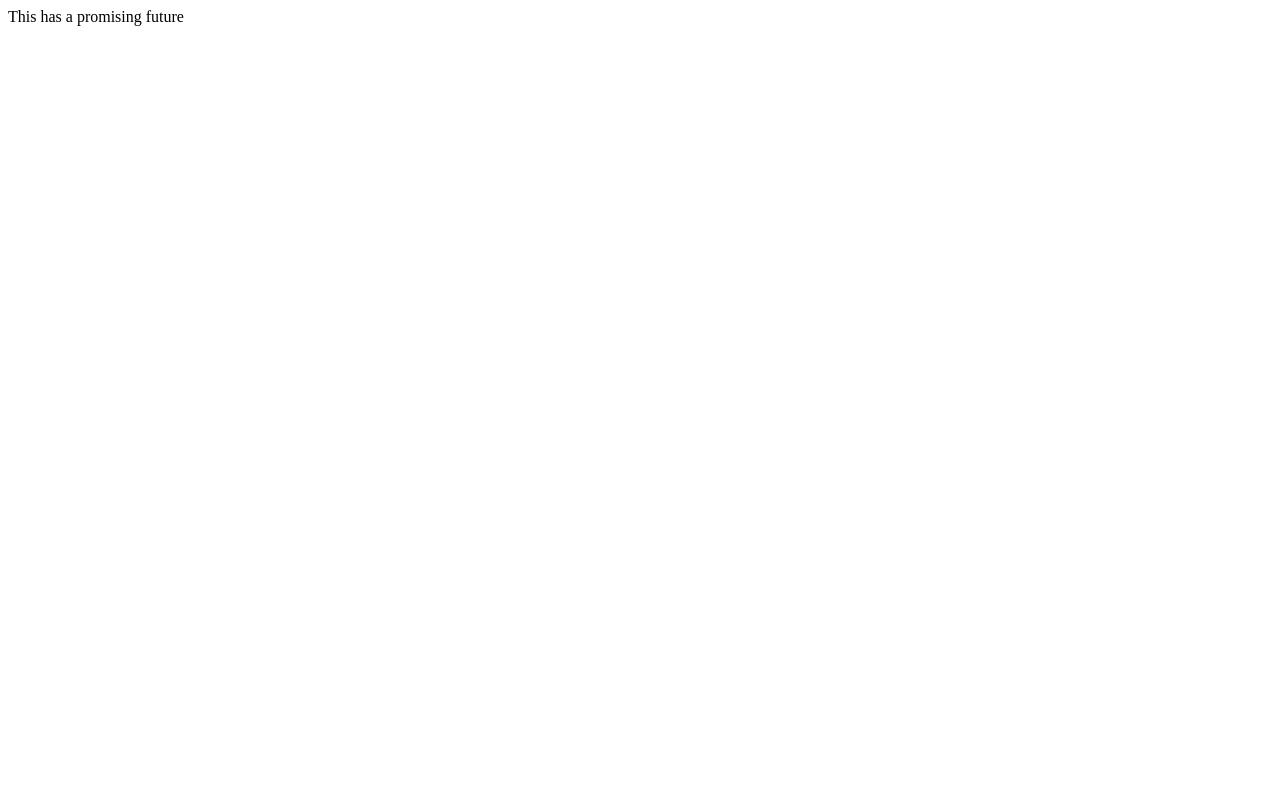
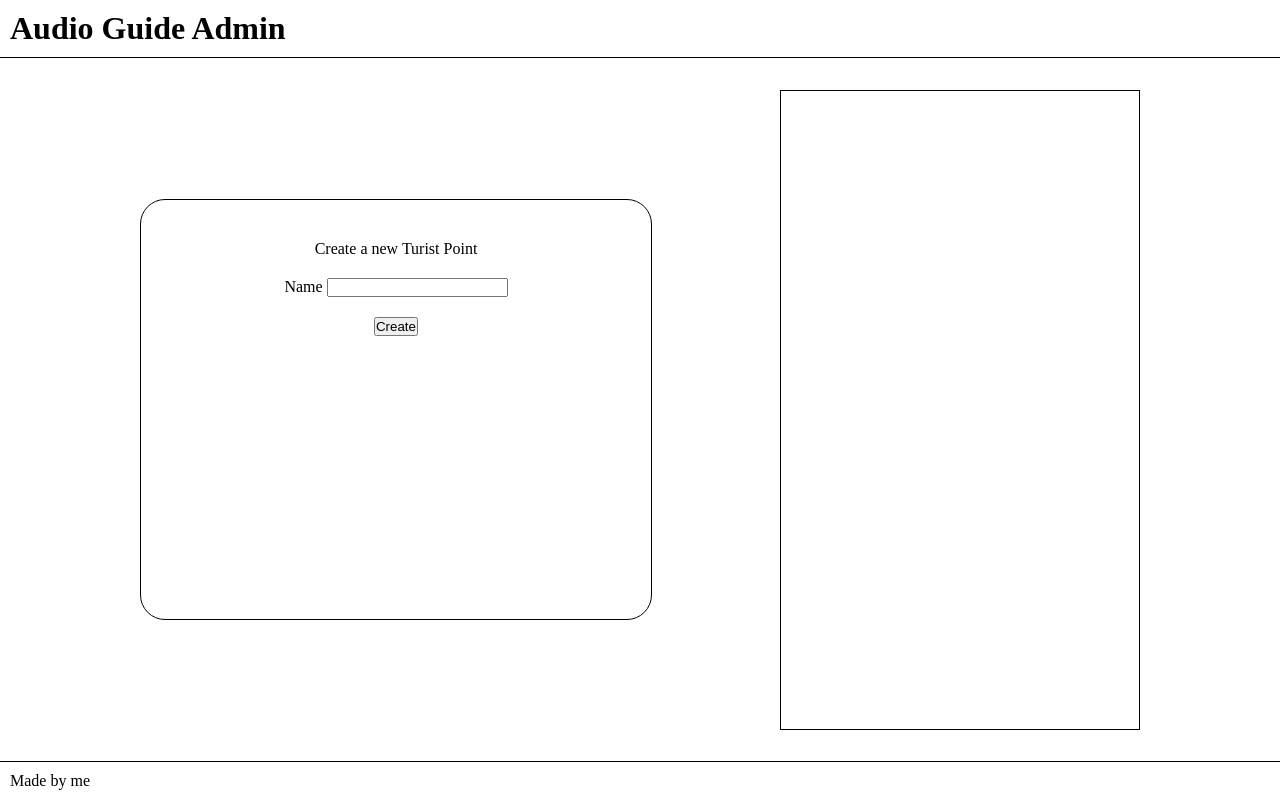
Before and after one commit to augusto-zacarias/audio-guide-admin-back, a website: page public/index.html in a window 1280 px wide. Drawn offline with Linux system fonts and the light colour scheme.

Commit message:
Improve html and add css

```diff
--- a/public/index.html
+++ b/public/index.html
@@ -1,8 +1,30 @@
 <html>
     <head>
         <title>Audio Guide Admin</title>
+        <link rel="stylesheet" href="./styles.css"/>
     </head>
     <body>
-        <p>This has a promising future</p>
+        <header>
+            <h1>Audio Guide Admin</h1>
+        </header>
+        <main>
+            <form>
+                <p>Create a new Turist Point</p>
+
+                <label for="name" id="'name">Name
+                    <input name="name" type="text">
+                </label>
+                <button type="submit">
+                    Create
+                </button>
+            </form>
+
+            <div class="markdown-display">
+
+            </div>
+        </main>
+        <footer>
+            Made by me
+        </footer>
     </body>
 </html>
--- /dev/null
+++ b/public/styles.css
@@ -0,0 +1,71 @@
+* {
+    padding: 0;
+    margin: 0;
+    box-sizing: border-box;
+}
+
+body {
+    display: flex;
+    flex-direction: column;
+    justify-content: flex-start;
+    align-items: center;
+    height: 100vh;
+}
+
+header {
+    display: flex;
+    flex-direction: row;
+    justify-content: flex-start;
+    align-items: center;
+    border-bottom: 1px solid black;
+    flex: 1;
+    width: 100vw;
+
+    padding: 10px;
+    h1 {
+
+    }
+}
+
+main {
+    display: flex;
+    flex-direction: row;
+    justify-content: center;
+    align-items: center;
+    flex: 100;
+    width: 100vw;
+    gap: 10%;
+
+    form {
+        box-sizing: border-box;
+        display: flex;
+        flex-direction: column;
+        justify-content: flex-start;
+        align-items: center;
+        gap: 20px;
+
+        border: 1px solid black;
+        width: 40%;
+        height: 60%;
+        border-radius: 25px;
+        padding: 40px 20px;
+    }
+
+    .markdown-display {
+        border: 1px solid black;
+        width: 360px;
+        height: 640px;
+    }
+}
+
+footer {
+    padding: 10px;
+    display: flex;
+    flex-direction: row;
+    justify-content: flex-start;
+    align-items: center;
+    flex: 1;
+    width: 100vw;
+    border-top: 1px solid black;
+
+}
```
